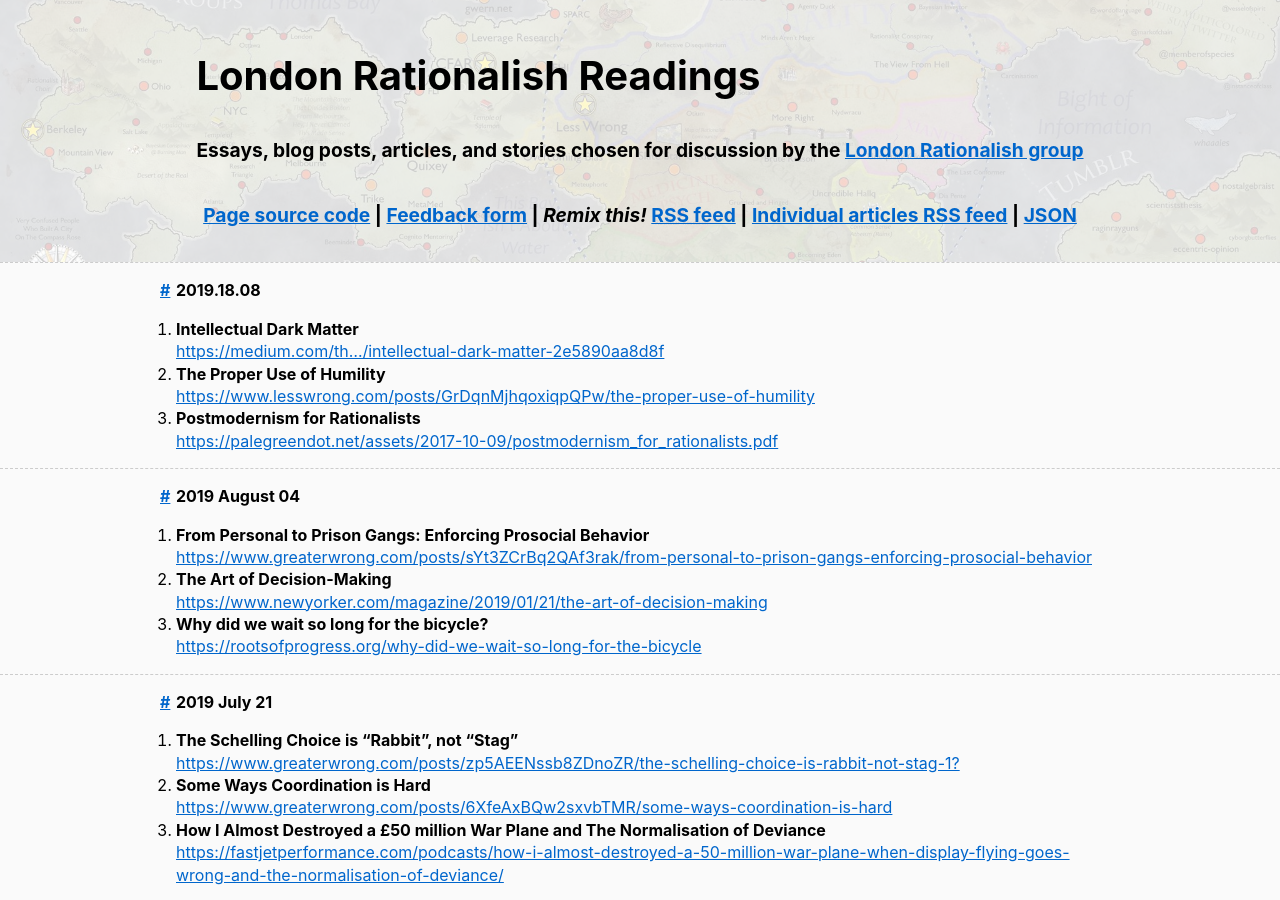
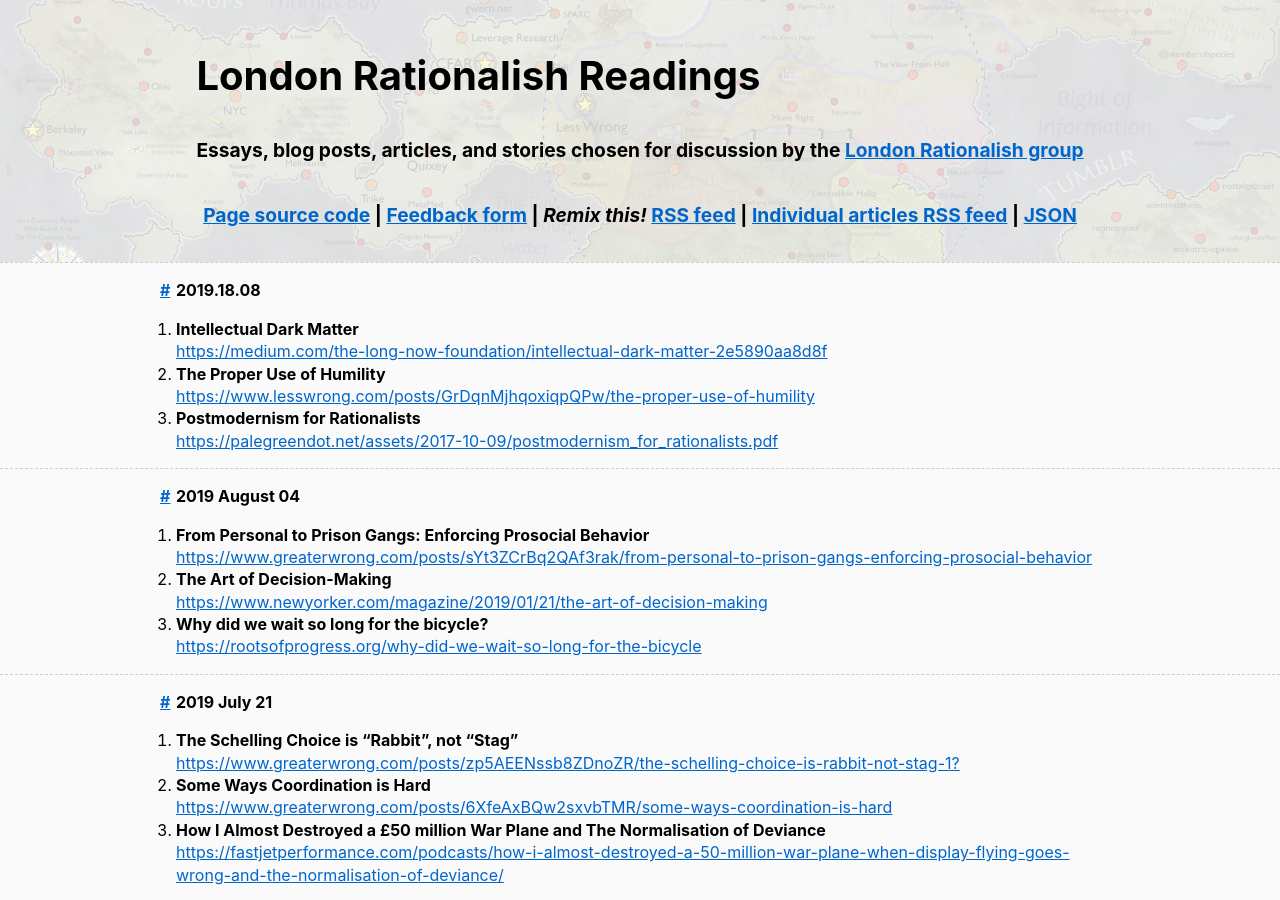
Before and after one commit to sackeyjason/london-rationalish-readings, a Jekyll site: the page built from index.html, in a window 1280 px wide and 900 px high. Built offline with Jekyll 4.4.1, drawn with Linux system fonts in a browser that asks for light colours; some of the changed lines change nothing that is shown.

Commit message:
Fix broken link

```diff
--- a/_data/list.yaml
+++ b/_data/list.yaml
@@ -2,7 +2,7 @@ meetings:
 - date: 2019.18.08
   list:
   - title: Intellectual Dark Matter
-    link: https://medium.com/th…/intellectual-dark-matter-2e5890aa8d8f
+    link: https://medium.com/the-long-now-foundation/intellectual-dark-matter-2e5890aa8d8f
   - title: The Proper Use of Humility
     link: https://www.lesswrong.com/posts/GrDqnMjhqoxiqpQPw/the-proper-use-of-humility
   - title: Postmodernism for Rationalists
```
